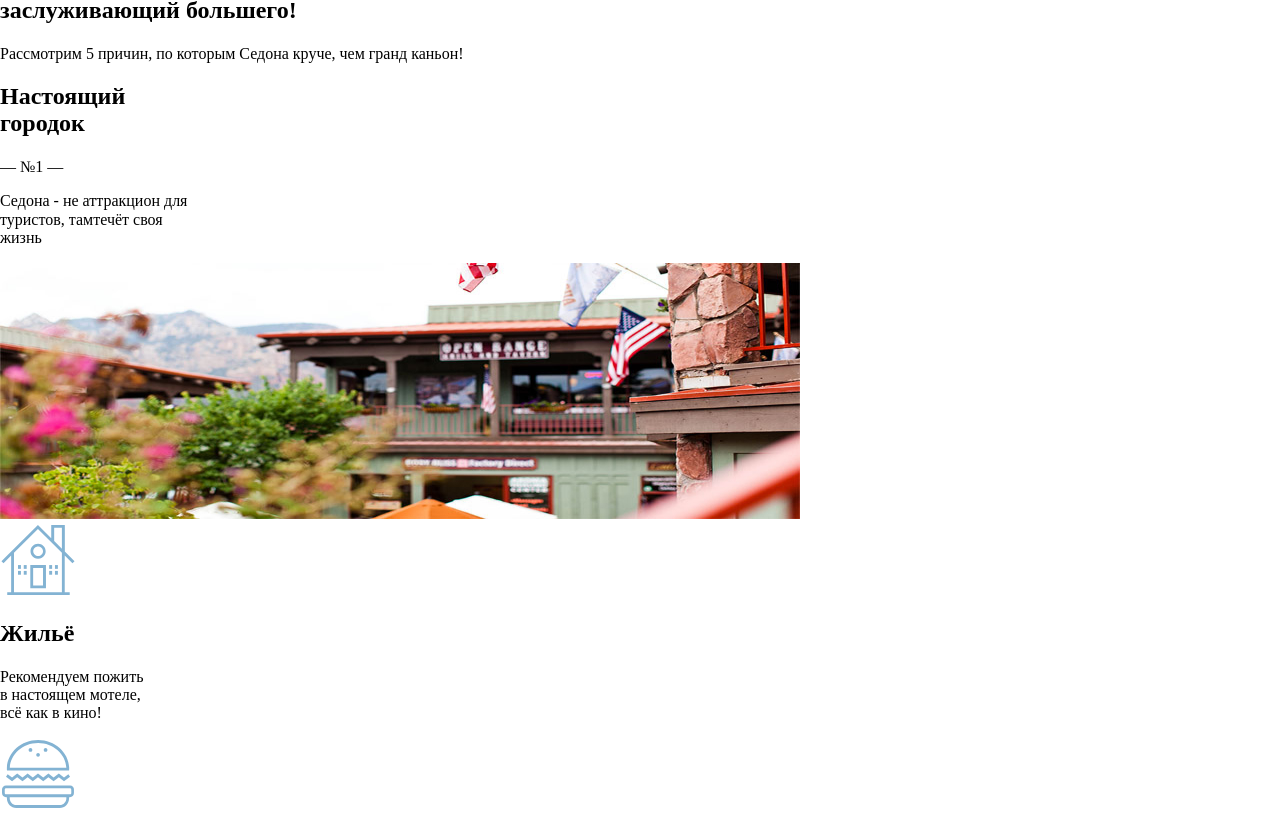
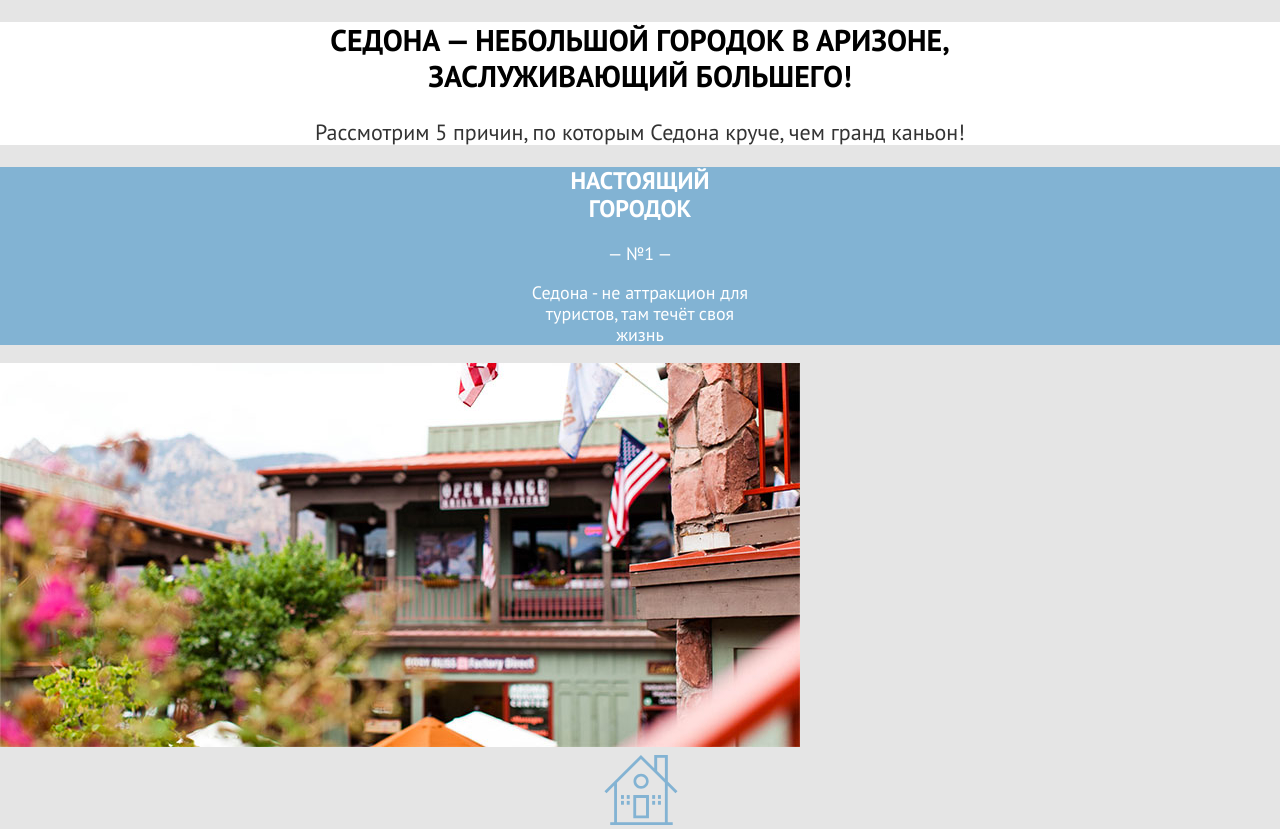
Before and after one commit to VovaChl/HTML1, a plain HTML site: page index.html in a window 1280 px wide. Shown: the part 715-1544 px from the top of the page. Drawn offline with Linux system fonts and the light colour scheme.

Commit message:
html+css

```diff
--- a/css/style.css
+++ b/css/style.css
@@ -1,7 +1,94 @@
+@font-face {
+  font-family: "PT Sans Narrow" ;
+  src: url(../fonts/ptsans-400.woff2);
+  font-weight: 400;
+  font-style: normal;
+}
+
+@font-face {
+  font-family:"PT Sans Narrow" ;
+  src: url(../fonts/ptsans-700.woff2);
+  font-weight: 700;
+  font-style: normal;
+}
+body {
+min-width: 1200px;
+margin:0;
+padding:0;
+font-family: "PT Sans Narrow", Arial, sans-serif;
+line-height: 26px;
+font-weight: 700;
+color: #000;
+text-transform:uppercase;
+background-color: #E5E5E5;
+}
+
+a {
+text-decoration:none;
+}
+
+.navigation-item {
+  list-style: none;
+}
+.navigation-link {
+font-size: 20px;
+}
+.content {
+ background-color: #FFFFFF;
+}
+.content-head {
+font-size: 30px;
+line-height: 36px;
+text-align: center;
+}
+.content-text {
+font-size: 22px;
+font-weight: 400;
+color: #333333;
+text-transform:none;
+text-align: center;
+}
+
 .main-logo {
-background: url(.../img/index-background.jpg) 100% 100% no-repeat;
+background: url(../img/index-background.jpg) no-repeat;
+}
+
+.city-block, .bridge-block {
+  background-color: #82B3D3;
+  color: #FFFFFF;
+  text-align: center;
+  font-size: 18px;
+  line-height: 21px;
+  font-weight: 400;
+}
+.real-city, .title-bridge {
+  font-size: 24px;
+  line-height: 28px;
+  font-weight: 700;
+}
+.text-city, .text-bridge {
+  text-transform:none;
+}
+
+.block {
+  text-align: center;
+}
+
+.block h2 {
+ font-size: 24px;
+ line-height:26px;
+}
+.block p {
+ font-size: 18px;
+ line-height: 21px;
+ color: #333333;
+ text-transform:none;
 }
 
 .main-footer-subscription {
-background: url(.../img/background.jpg) 100% 100% no-repeat;
+background: url(../img/background.jpg) no-repeat;
 }
+
+.social-button {
+  list-style: none;
+}
--- a/index.html
+++ b/index.html
@@ -13,7 +13,7 @@
   <header class="main-header">
     <nav class="main-navigation">
       <a class="nav-logo"  href="index.html">
-        <img class="header-logo" src="img/logo.svg" height="70" alt="Логотип Sedona">
+        <img class="header-logo" src="img/logo.svg" weigt="139" height="70" alt="Логотип Sedona">
         </a>
       <ul class="navigation-list">
         <li class="navigation-item">
@@ -28,10 +28,10 @@
       </ul>
       <ul class="navigation-list navigation-user">
           <li class="navigation-item">
-            <a class="navigation-link" href="#"><img src="img/search.png" alt="Поиск"></a>
+            <a class="navigation-link" href="#"><img src="img/search.png"  alt="Поиск"></a>
           </li>
           <li class="navigation-item">
-            <a class="navigation-link" href="#"><img src="img/favorite.png" alt="Избранное"></a>
+            <a class="navigation-link" href="#"><img src="img/favorite.png"  alt="Избранное"></a>
           </li>
           <li class="navigation-item">
             <a class="navigation-link" href="#"><button>Хочу сюда!</button></a>
@@ -54,11 +54,11 @@
         <div class="city-block">
           <h2 class="real-city">Настоящий<br>городок</h2>
           <p class="city-number">— №1 —</p>
-          <p class="text-city">Седона - не аттракцион для<br>туристов, тамтечёт своя<br>жизнь</p>
+          <p class="text-city">Седона - не аттракцион для<br>туристов, там течёт своя<br>жизнь</p>
         </div>
     </div>
     <div>
-        <img class="city-foto" src="img/photo-1.jpg" width="800" height="256" alt="Фото города">
+        <img class="city-foto" src="img/photo-1.jpg" width="800" height="384" alt="Фото города">
     </div>
 </section>
 <section class="offers">
@@ -74,7 +74,7 @@
           <p>Всегда заказывайте<br>топовый фирменный бургер,<br>вы не разочаруетесь!</p>
         </div>
         <div class="block-subtitle">
-          <img src="img/advantage-icon3.svg" width="64" height="77" alt="Сувениры">
+          <img src="img/advantage-icon3.svg" width="64" height="76" alt="Сувениры">
           <h2>Сувениры</h2>
           <p>Не только китайского,<br>но и местного<br>производства!</p>
         </div>
@@ -82,7 +82,7 @@
 </section>
 <section class="devil-bridge">
     <div>
-      <img class="images-bridge" src="img/photo-2.jpg" width="800" height="256" alt="Мост дьявола">
+      <img class="images-bridge" src="img/photo-2.jpg" width="800" height="384" alt="Мост дьявола">
     </div>
     <div class="bridge-block">
       <h2 class="title-bridge">там есть<br>мост дьявола</h2>
@@ -134,18 +134,18 @@
 <section class="footer-social">
  <ul class="social">
     <li>
-       <a class="social__button" href="#">
-          <img src="img/social1.svg" width="20" height="20" alt="Логотип twitter">
+       <a class="social-button" href="#">
+          <img src="img/social1.svg" width="24" height="14" alt="Логотип Vk">
        </a>
     </li>
     <li>
-       <a class="social__button" href="#">
-          <img src="img/social2.svg" width="10" height="10" alt="Логтип facebook">
+       <a class="social-button" href="#">
+          <img src="img/social2.svg" width="18" height="15" alt="Логтип Telegram">
        </a>
     </li>
     <li>
-       <a class="social__button" href="#">
-          <img src="img/social3.svg" width="20" height="20" alt="Логотип Youtube">
+       <a class="social-button" href="#">
+          <img src="img/social3.svg" width="22" height="17" alt="Логотип Youtube">
        </a>
     </li>
  </ul>
@@ -153,7 +153,7 @@
 <div class="contact-tel">
   <a class="contact-number" href="tel:+78128121212">+7(812) 812-12-12</a>
 </div>
-<section class="footer__website">
+<section class="footer-website">
  <a href="https://htmlacademy.ru" target="blank">
     <img class="footer-img" src="img/academy.svg" width="115" height="41" alt="Логотип htmlacademy">
  </a>
```
